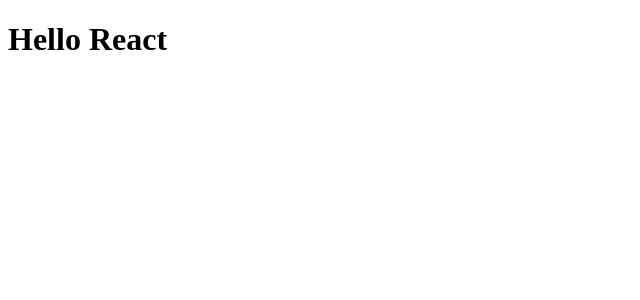
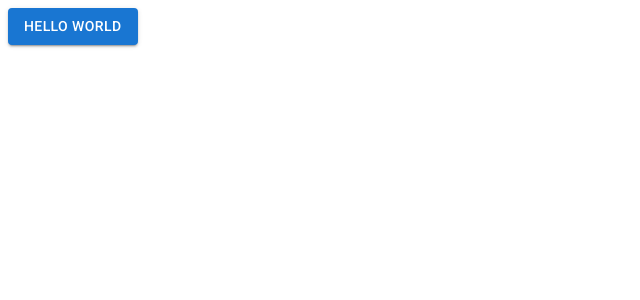
Before and after one commit to adriankarp/recipes-search, a React app in the folder packages/client/: page / in a window 1280 px wide. Shown: the top 300 px of the page, without its empty margins (0-640 px from the left). Built offline with nearby package versions, Linux system fonts and the light colour scheme.

Commit message:
added material ui

```diff
--- a/packages/client/package.json
+++ b/packages/client/package.json
@@ -28,6 +28,11 @@
     "webpack-dev-server": "^4.11.1"
   },
   "dependencies": {
+    "@emotion/react": "^11.10.5",
+    "@emotion/styled": "^11.10.5",
+    "@fontsource/roboto": "^4.5.8",
+    "@mui/icons-material": "^5.11.0",
+    "@mui/material": "^5.11.1",
     "react": "^18.2.0",
     "react-dom": "^18.2.0"
   }
--- a/packages/client/public/index.html
+++ b/packages/client/public/index.html
@@ -3,6 +3,14 @@
   <head>
     <meta charset="utf-8" />
     <meta name="viewport" content="width=device-width,initial-scale=1.0" />
+    <link
+      rel="stylesheet"
+      href="https://fonts.googleapis.com/css?family=Roboto:300,400,500,700&display=swap"
+    />
+    <link
+      rel="stylesheet"
+      href="https://fonts.googleapis.com/icon?family=Material+Icons"
+    />
     <title>Recipes search</title>
   </head>
   <body>
--- a/packages/client/src/App.tsx
+++ b/packages/client/src/App.tsx
@@ -1,3 +1,8 @@
 import React from 'react';
+import Button from '@mui/material/Button';
 
-export const App: React.FC = () => <h1>Hello React</h1>;
+export const App: React.FC = () => (
+  <div>
+    <Button variant="contained">Hello world</Button>
+  </div>
+);
```
Also changed, not shown: 1 other file (tests, documents, lock files or other folders).
